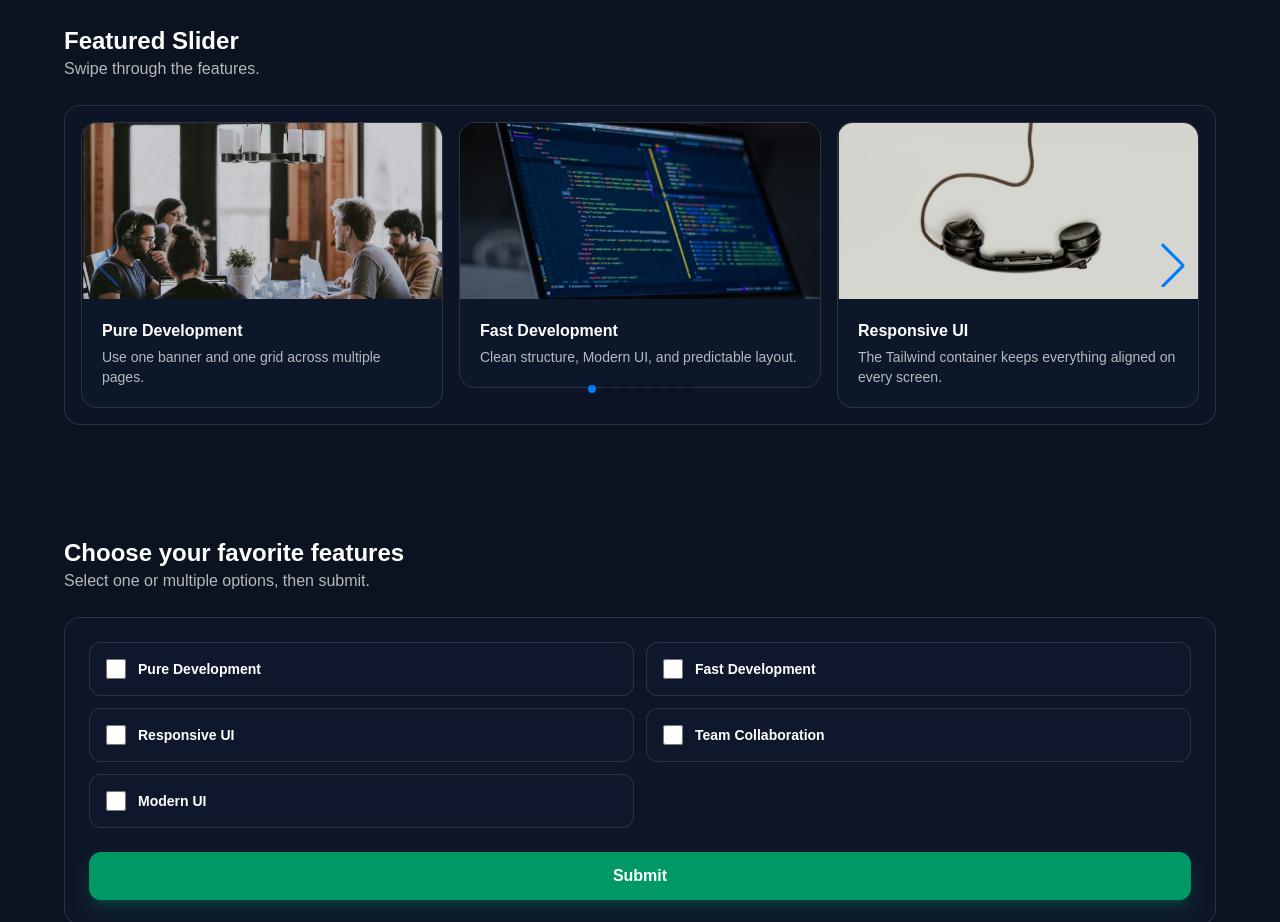
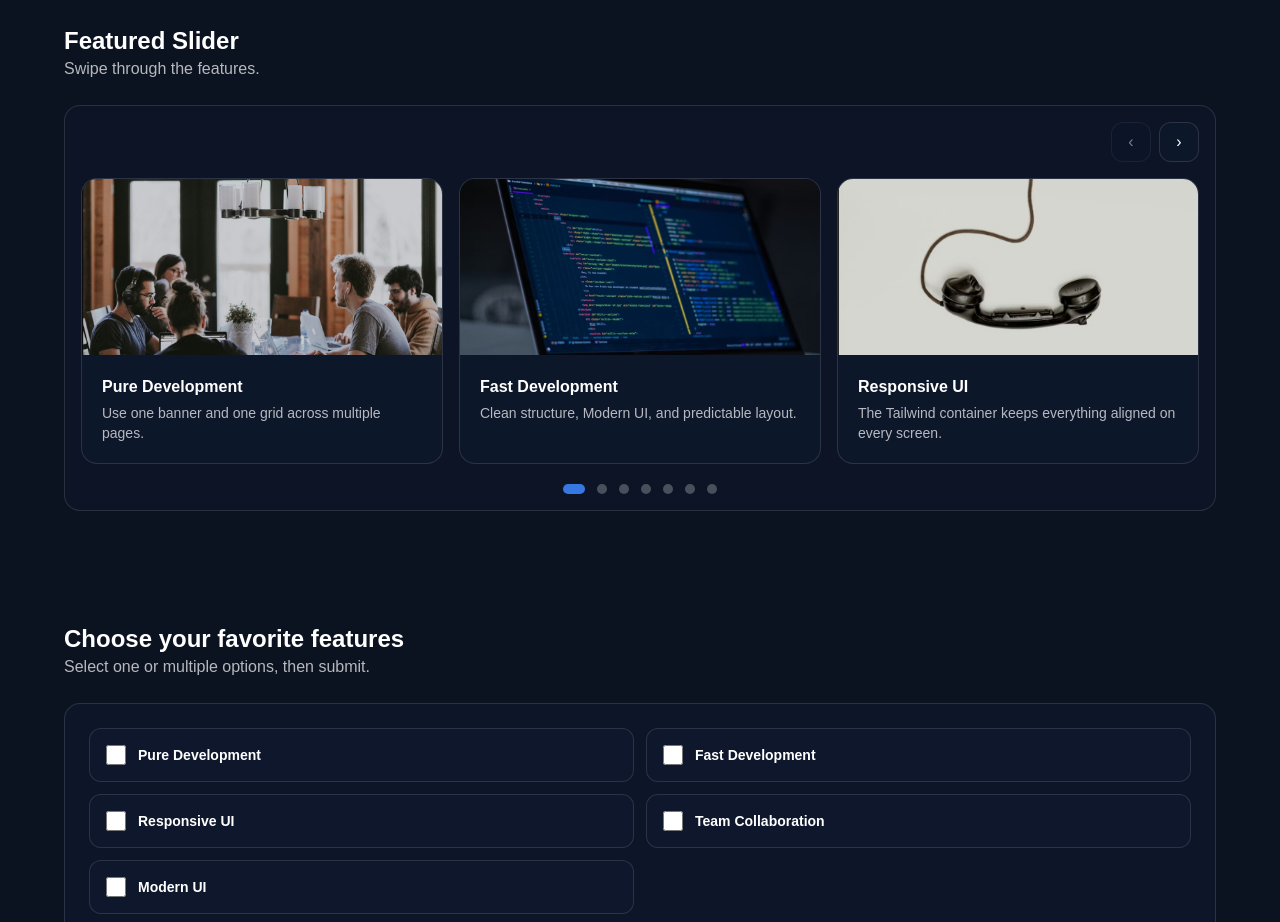
Before and after one commit to joseficani/my-next-app, a Next.js app: page /features in a window 1280 px wide. Shown: the part 1800-2722 px from the top of the page. Built offline with nearby package versions, Linux system fonts and the light colour scheme.

Commit message:
updated version for the swiper

```diff
--- a/src/app/features/page.tsx
+++ b/src/app/features/page.tsx
@@ -49,7 +49,7 @@
 //     </>
 //   );
 // }
-// src/app/features/page.tsx
+
 "use client";
 
 import { useMemo, useState } from "react";
@@ -213,6 +213,7 @@ export default function FeaturesPage() {
       </select>
     </div>
   );
+
   const options = [
     "Pure Development",
     "Fast Development",
@@ -229,6 +230,7 @@ export default function FeaturesPage() {
       prev.includes(value) ? prev.filter((x) => x !== value) : [...prev, value]
     );
   };
+
   const handleSubmit = (e: React.FormEvent) => {
     e.preventDefault();
     setSubmitted(selected);
@@ -240,6 +242,7 @@ export default function FeaturesPage() {
 
       <main className="min-h-screen bg-customBlue">
         <PageBanner {...featuresBanner} />
+
         <InfoGrid
           sectionTitle="Our Features"
           sectionSubtitle="3 main blocks (dynamic content)."
@@ -253,25 +256,48 @@ export default function FeaturesPage() {
               <h2 className="text-2xl font-extrabold text-mainText">
                 Featured Slider
               </h2>
-              <p className="text-mutedText">
-                Swipe through the features.
-              </p>
+              <p className="text-mutedText">Swipe through the features.</p>
             </div>
+
             <div className="rounded-2xl border border-softBorder bg-customCard/40 p-4">
+              <div className="mb-4 flex items-center justify-end gap-2">
+                <button
+                  type="button"
+                  className="features-prev inline-flex h-10 w-10 items-center justify-center rounded-xl border border-softBorder bg-customCard/60 text-mainText transition hover:bg-customCard/80 focus:outline-none focus:ring-2 focus:ring-primary/20"
+                  aria-label="Previous"
+                >
+                  ‹
+                </button>
+                <button
+                  type="button"
+                  className="features-next inline-flex h-10 w-10 items-center justify-center rounded-xl border border-softBorder bg-customCard/60 text-mainText transition hover:bg-customCard/80 focus:outline-none focus:ring-2 focus:ring-primary/20"
+                  aria-label="Next"
+                >
+                  ›
+                </button>
+              </div>
+
               <Swiper
                 modules={[Navigation, Pagination]}
-                navigation
-                pagination={{ clickable: true }}
+                navigation={{
+                  prevEl: ".features-prev",
+                  nextEl: ".features-next",
+                }}
+                pagination={{
+                  clickable: true,
+                  el: ".features-swiper-pagination",
+                }}
                 spaceBetween={16}
                 slidesPerView={1}
                 breakpoints={{
                   640: { slidesPerView: 2 },
                   1024: { slidesPerView: 3 },
                 }}
+                className="features-swiper"
               >
                 {filteredCards.map((card, i) => (
                   <SwiperSlide key={`${card.title}-${i}`}>
-                    <article className="overflow-hidden rounded-2xl border border-softBorder bg-customCard/60 transition hover:bg-customCard/80">
+                    <article className="flex h-full flex-col overflow-hidden rounded-2xl border border-softBorder bg-customCard/60 transition hover:bg-customCard/80">
                       <div className="h-44 w-full overflow-hidden">
                         <img
                           src={card.image}
@@ -279,21 +305,23 @@ export default function FeaturesPage() {
                           className="h-full w-full object-cover"
                         />
                       </div>
-                      <div className="p-5">
+
+                      <div className="flex flex-1 flex-col p-5">
                         <h3 className="text-base font-semibold text-mainText">
                           {card.title}
                         </h3>
-                        <p className="mt-1 text-sm text-mutedText">
-                          {card.text}
-                        </p>
+                        <p className="mt-1 text-sm text-mutedText">{card.text}</p>
+                        <div className="mt-auto" />
                       </div>
                     </article>
                   </SwiperSlide>
                 ))}
               </Swiper>
+              <div className="features-swiper-pagination mt-5 flex items-center justify-center" />
             </div>
           </div>
         </section>
+
         <section className="py-14">
           <div className="mx-auto w-full max-w-[1200px] px-4 sm:px-6">
             <div className="mb-6 max-w-2xl">
@@ -345,6 +373,44 @@ export default function FeaturesPage() {
             </div>
           </div>
         </section>
+        <style jsx global>{`
+          .features-swiper .swiper-wrapper {
+            align-items: stretch;
+          }
+          .features-swiper .swiper-slide {
+            height: auto;
+            display: flex;
+          }
+          .features-swiper .swiper-slide > * {
+            width: 100%;
+          }
+
+          .features-swiper-pagination .swiper-pagination-bullet {
+            width: 10px;
+            height: 10px;
+            border-radius: 999px;
+            background: rgba(255, 255, 255, 0.25);
+            opacity: 1;
+            margin: 0 6px !important;
+            transition: transform 200ms ease, background 200ms ease;
+          }
+
+          .features-swiper-pagination .swiper-pagination-bullet:hover {
+            transform: scale(1.15);
+            background: rgba(255, 255, 255, 0.4);
+          }
+
+          .features-swiper-pagination .swiper-pagination-bullet-active {
+            width: 22px;
+            background: rgba(59, 130, 246, 0.9); /* blue-ish */
+          }
+
+          .features-prev.swiper-button-disabled,
+          .features-next.swiper-button-disabled {
+            opacity: 0.45;
+            cursor: not-allowed;
+          }
+        `}</style>
       </main>
 
       <Footer />
```
